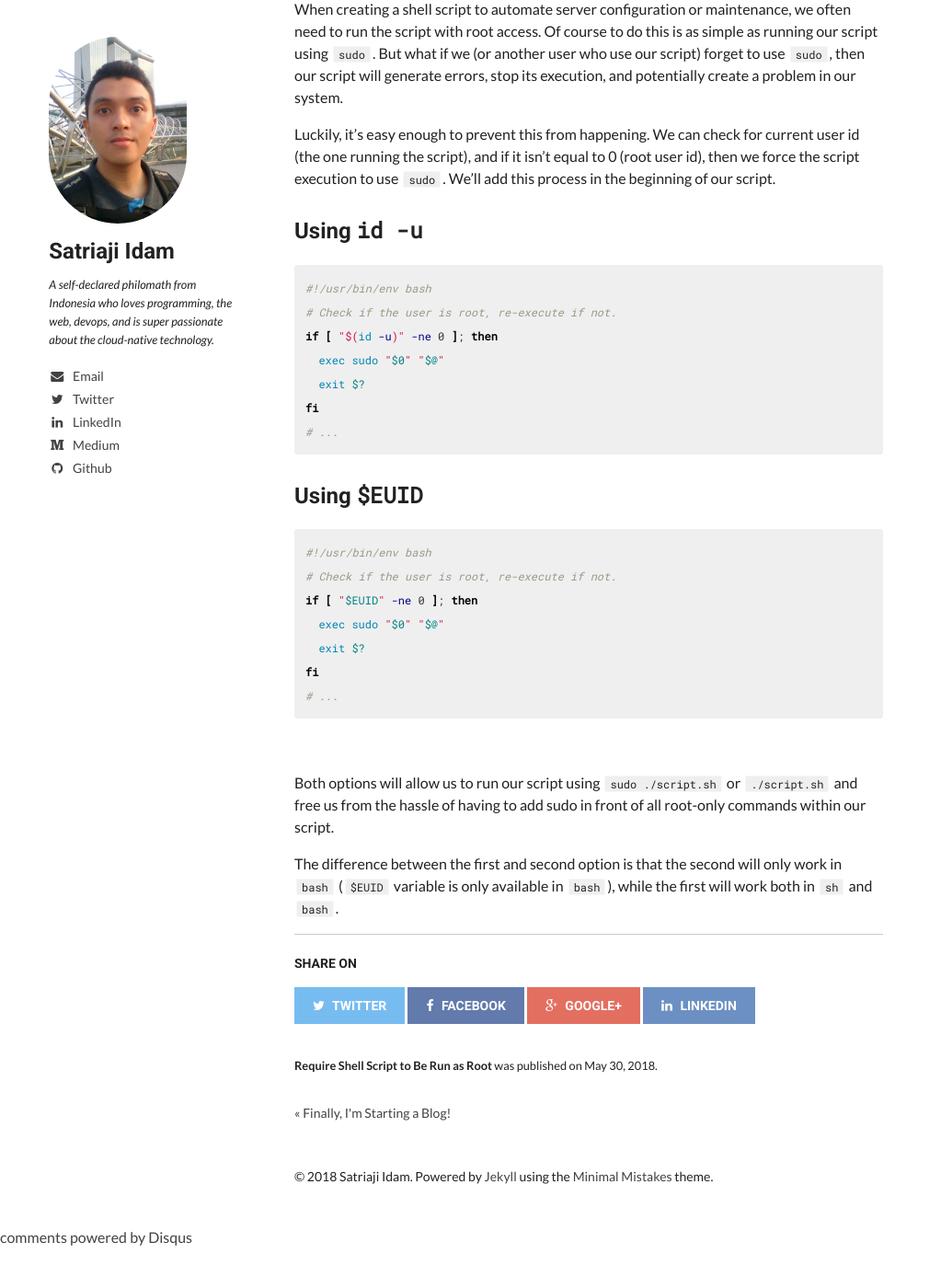
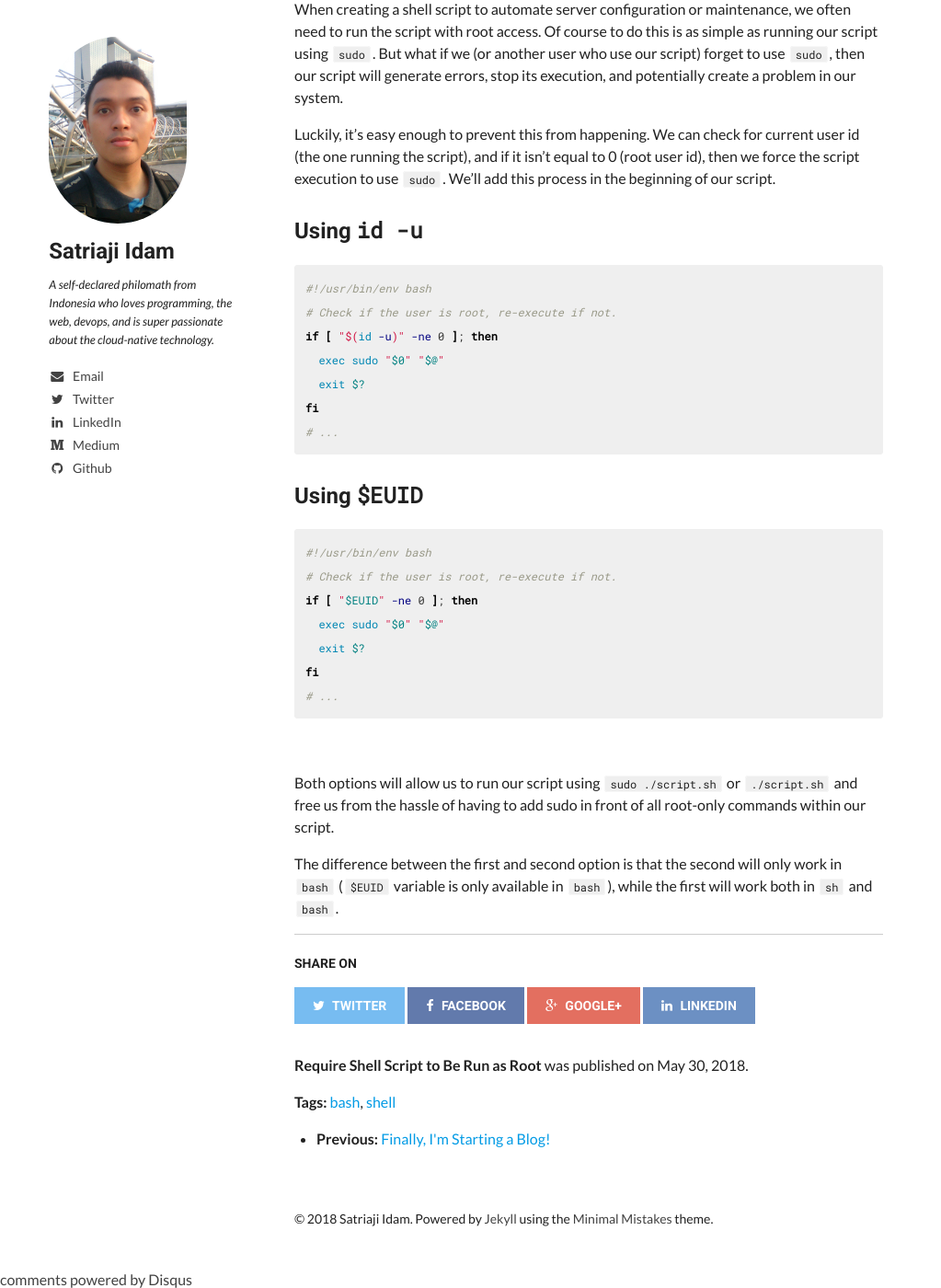
Before and after one commit to satriajidam/satriajidam.github.io, a Jekyll site: the page built from _posts/2018-05-30-require-shell-script-to-be-run-as-root.md, in a window 1280 px wide and 1400 px high, scrolled down 152 px. Shown: the whole window at 92% size, without its empty margins (0-1023 px from the left). Built offline with Jekyll 4.4.1, drawn with Linux system fonts in a browser that asks for light colours; nearby versions of some CDN libraries; comment, search, counter and statistics services are not loaded; before the commit the page ends 1506 px from its top, so only the background shows below that.

Commit message:
Simplify post navigation

```diff
--- a/_layouts/post.html
+++ b/_layouts/post.html
@@ -28,20 +28,29 @@
       <hr />
       <div role="contentinfo">
         {% if page.share %}{% include _social-share.html %}{% endif %}
-        <p class="byline"><strong>{{ page.title }}</strong> was published on <time datetime="{{ page.date | date_to_xmlschema }}">{{ page.date | date: "%B %d, %Y" }}</time>{% if page.modified %} and last modified on <time datetime="{{ page.modified | date: "%Y-%m-%d" }}">{{ page.modified | date: "%B %d, %Y" }}</time>{% endif %}.</p>
+        <p><strong>{{ page.title }}</strong> was published on <time datetime="{{ page.date | date_to_xmlschema }}">{{ page.date | date: "%B %d, %Y" }}</time>{% if page.modified %} and last modified on <time datetime="{{ page.modified | date: "%Y-%m-%d" }}">{{ page.modified | date: "%B %d, %Y" }}</time>{% endif %}.</p>
+        <p>
+          {% if page.tags.size > 0 %}
+            <strong>Tag{% if page.tags.size > 1 %}s{% endif %}:</strong>
+            {% assign tags = page.tags | sort %}
+            {% for tag in tags %}
+              <a href="">{{ tag }}</a>{% if tag != tags.last  %},{% endif %}
+            {% endfor %}
+          {% endif %}
+        </p>
+        <ul class="content-navigation">
+          {% if page.next.url %}
+            <li><strong>Next:</strong> <a href="{{page.next.url}}">{{page.next.title}}</a></li>
+          {% endif %}
+          {% if page.previous.url %}
+            <li><strong>Previous:</strong> <a href="{{page.previous.url}}">{{page.previous.title}}</a></li>
+          {% endif %}
+        </ul>
       </div>
     </div><!-- /.article-wrap -->
     {% if site.owner.disqus-shortname and page.comments == true %}
       <section id="disqus_thread"></section><!-- /#disqus_thread -->
     {% endif %}
-    <div class="PageNavigation">
-      {% if page.previous.url %}
-        <a class="prev" href="{{page.previous.url}}">&laquo; {{page.previous.title}}</a>
-      {% endif %}
-      {% if page.next.url %}
-        <a class="next" href="{{page.next.url}}">{{page.next.title}} &raquo;</a>
-      {% endif %}
-    </div>
   </article>
 </div><!-- /#main -->
 
--- a/_sass/page.scss
+++ b/_sass/page.scss
@@ -316,6 +316,10 @@ $button-size: 1.5rem;
 			text-indent: 0;
 		}
 	}
+}
+
+#disqus_thread {
+  margin-bottom: 1em;
 }
 
 /* Large feature header image */
@@ -786,6 +790,11 @@ $button-size: 1.5rem;
 	@extend .btn;
 }
 
+.content-navigation {
+  padding-left: 1.5em;
+  padding-bottom: 1em;
+}
+
 .PageNavigation {
   @include font-rem(14);
   display: block;
```
